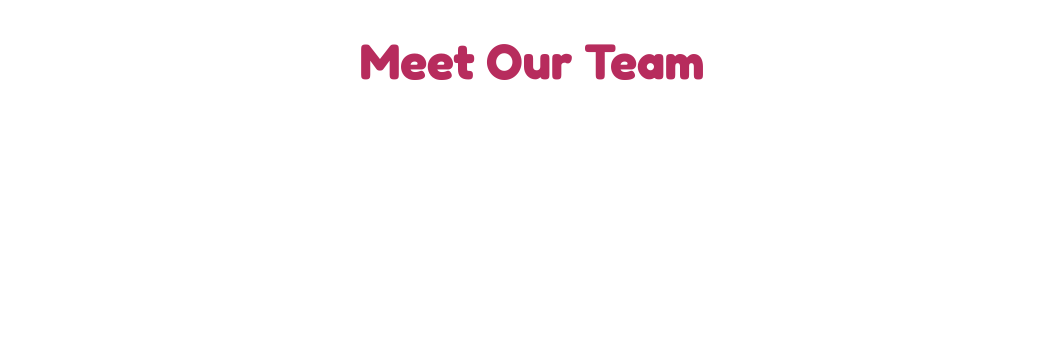
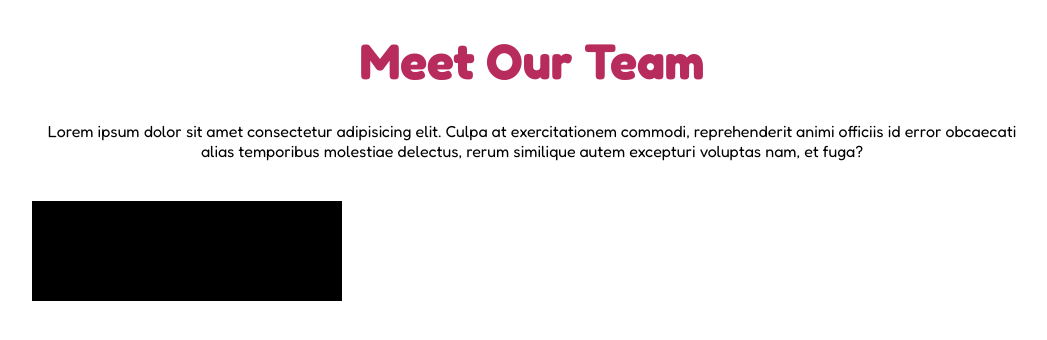
Before and after one commit to MyNameIsAlpaca/html-css-float-cards, a plain HTML site: page index.html in a window 1280 px wide. Shown: the whole page, without its empty margins (108-1155 px from the left). Drawn offline with Linux system fonts and the light colour scheme.

Commit message:
add description + base card

```diff
--- a/css/style.css
+++ b/css/style.css
@@ -8,9 +8,32 @@ body {
     font-family: 'Fredoka', sans-serif;
 }
 
+.clear-fix::after {
+content: "";
+display: table;
+clear: both;
+}
+
 header h1 {
     color: #b72c5d;
     text-align: center;
     font-size: 50px;
     padding-top: 30px;
 }
+
+main{
+    margin: 0 auto;
+    max-width: 1000px;
+    padding-top: 30px;
+}
+
+main .description {
+    text-align: center;
+    margin-bottom: 40px;
+}
+
+.card {
+    background-color: black;
+    width: calc(33% - 20px);
+    height: 100px;
+}
--- a/index.html
+++ b/index.html
@@ -17,5 +17,13 @@
     <header>
         <h1>Meet Our Team</h1>
     </header>
+    <main>
+        <div class="description">
+            Lorem ipsum dolor sit amet consectetur adipisicing elit. Culpa at exercitationem commodi, reprehenderit animi officiis id error obcaecati alias temporibus molestiae delectus, rerum similique autem excepturi voluptas nam, et fuga?
+        </div>
+        <section class="card">
+            <div class="immagine"></div>
+        </section>
+    </main>
 </body>
 </html>
```
